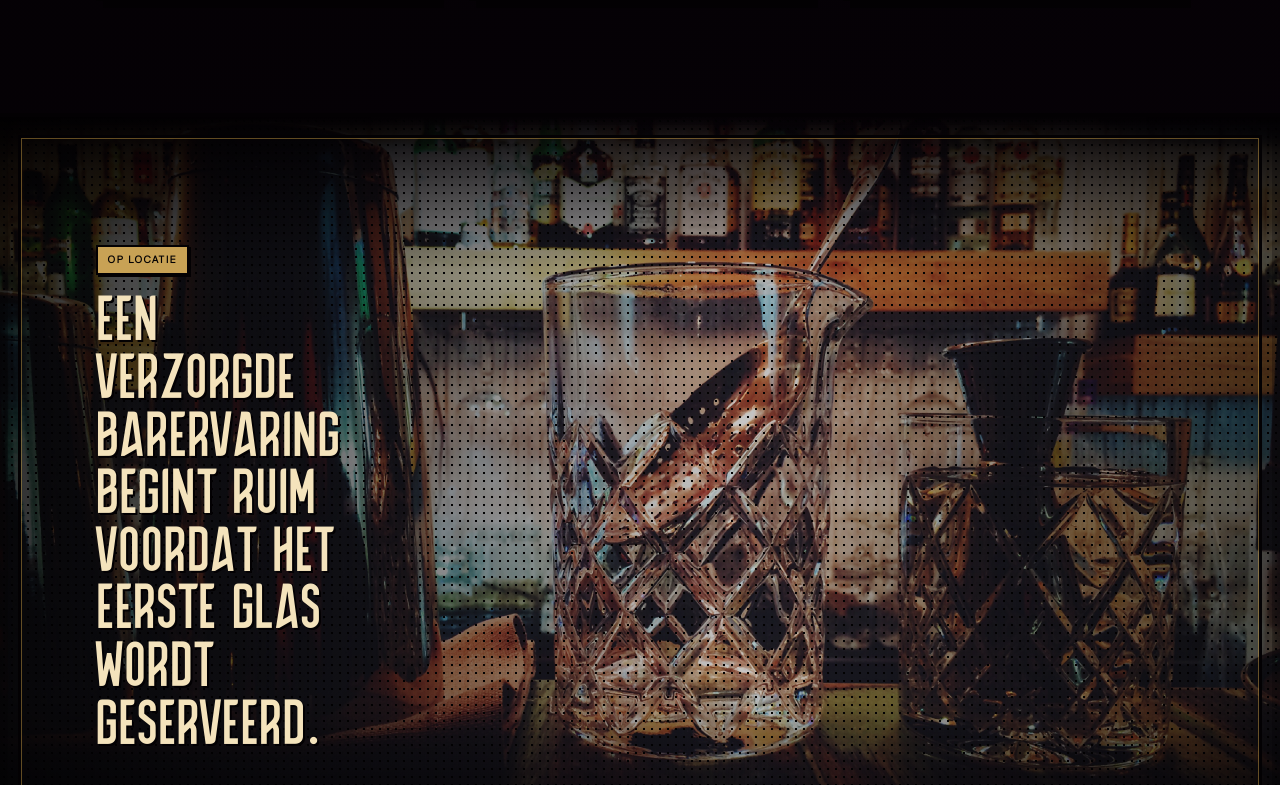
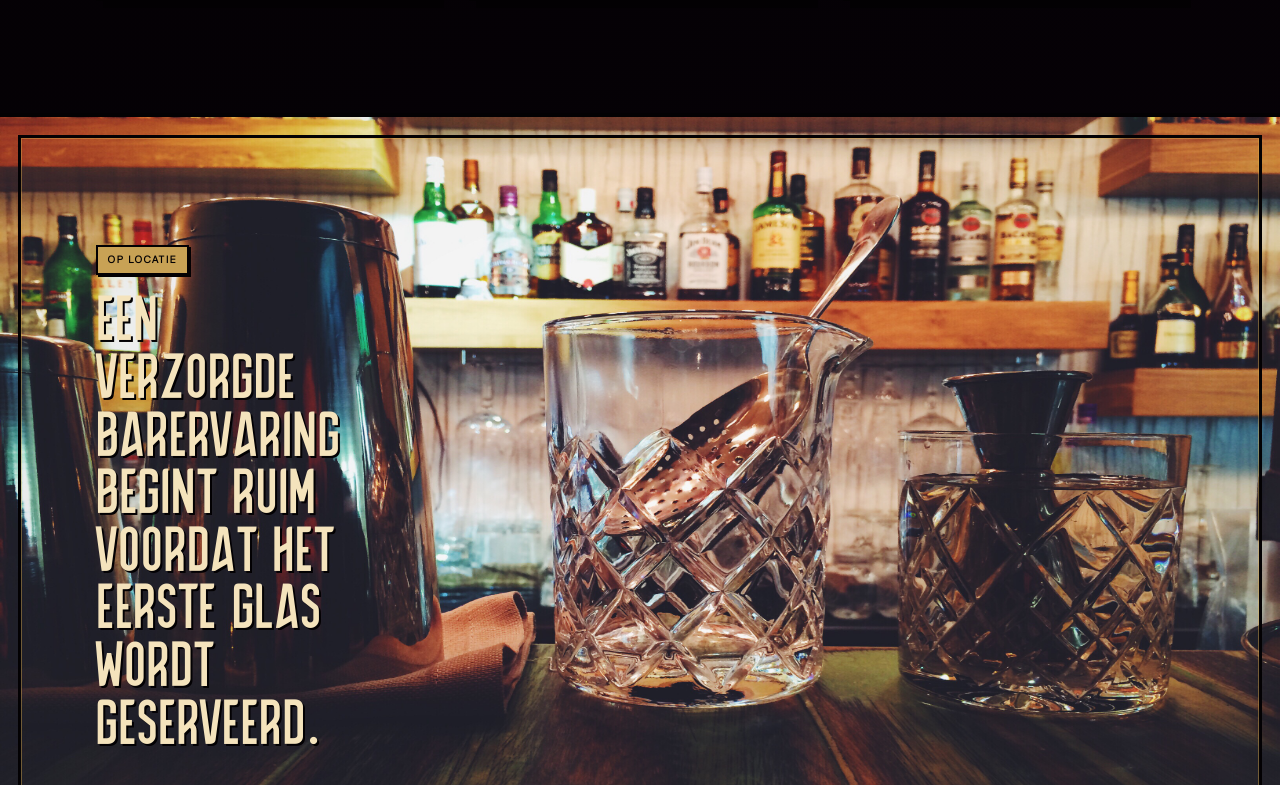
Before and after one commit to VolkerWillems/dashing-blends, a Next.js app: page / in a window 1280 px wide. Shown: the part 1935-2720 px from the top of the page. Built offline with nearby package versions, Linux system fonts and the light colour scheme.

Commit message:
Upgrade parallax dividers with layered comic motion

```diff
--- a/components/parallax-divider.tsx
+++ b/components/parallax-divider.tsx
@@ -1,3 +1,4 @@
+import Image from "next/image";
 import type { CSSProperties } from "react";
 
 function normalizePosition(value: string): string {
@@ -13,20 +14,34 @@ export function ParallaxDivider({
   eyebrow,
   title,
   imagePosition = "center",
+  size = "regular",
+  align = "left",
 }: {
   image: string;
   alt: string;
   eyebrow?: string;
   title?: string;
   imagePosition?: string;
+  size?: "regular" | "compact";
+  align?: "left" | "right";
 }) {
-  const style = {
-    backgroundImage: `url("${image}")`,
-    backgroundPosition: normalizePosition(imagePosition),
+  const imageStyle = {
+    objectPosition: normalizePosition(imagePosition),
   } satisfies CSSProperties;
 
   return (
-    <section className="parallax-divider" aria-label={alt} style={style}>
+    <section className="parallax-divider" data-size={size} data-align={align} aria-label={alt}>
+      <div className="parallax-divider-media" aria-hidden="true">
+        <Image
+          src={image}
+          alt=""
+          fill
+          sizes="100vw"
+          className="parallax-divider-image"
+          style={imageStyle}
+        />
+      </div>
+
       {eyebrow || title ? (
         <div className="section-shell parallax-divider-copy">
           {eyebrow ? <p className="eyebrow-copy text-secondary">{eyebrow}</p> : null}
```
